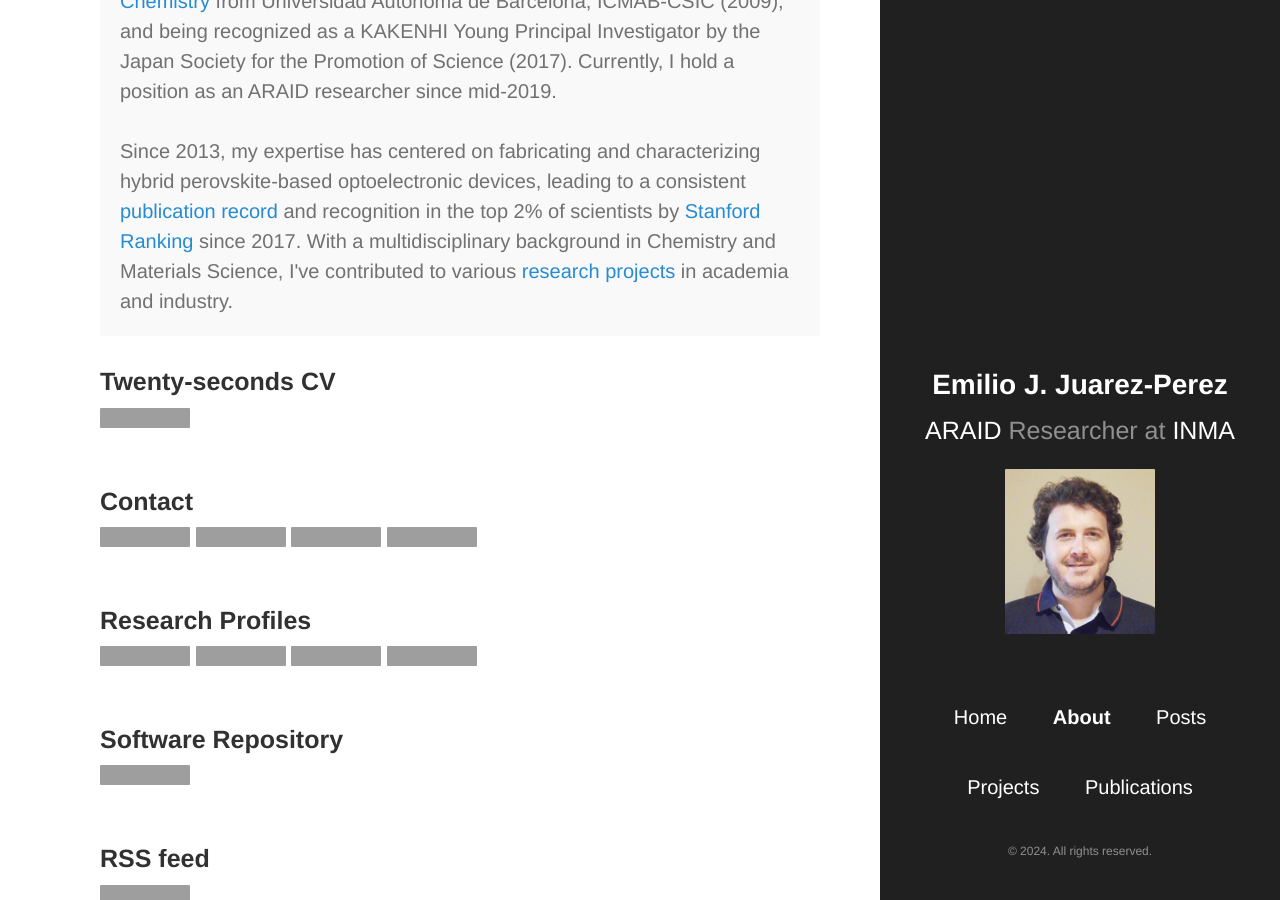
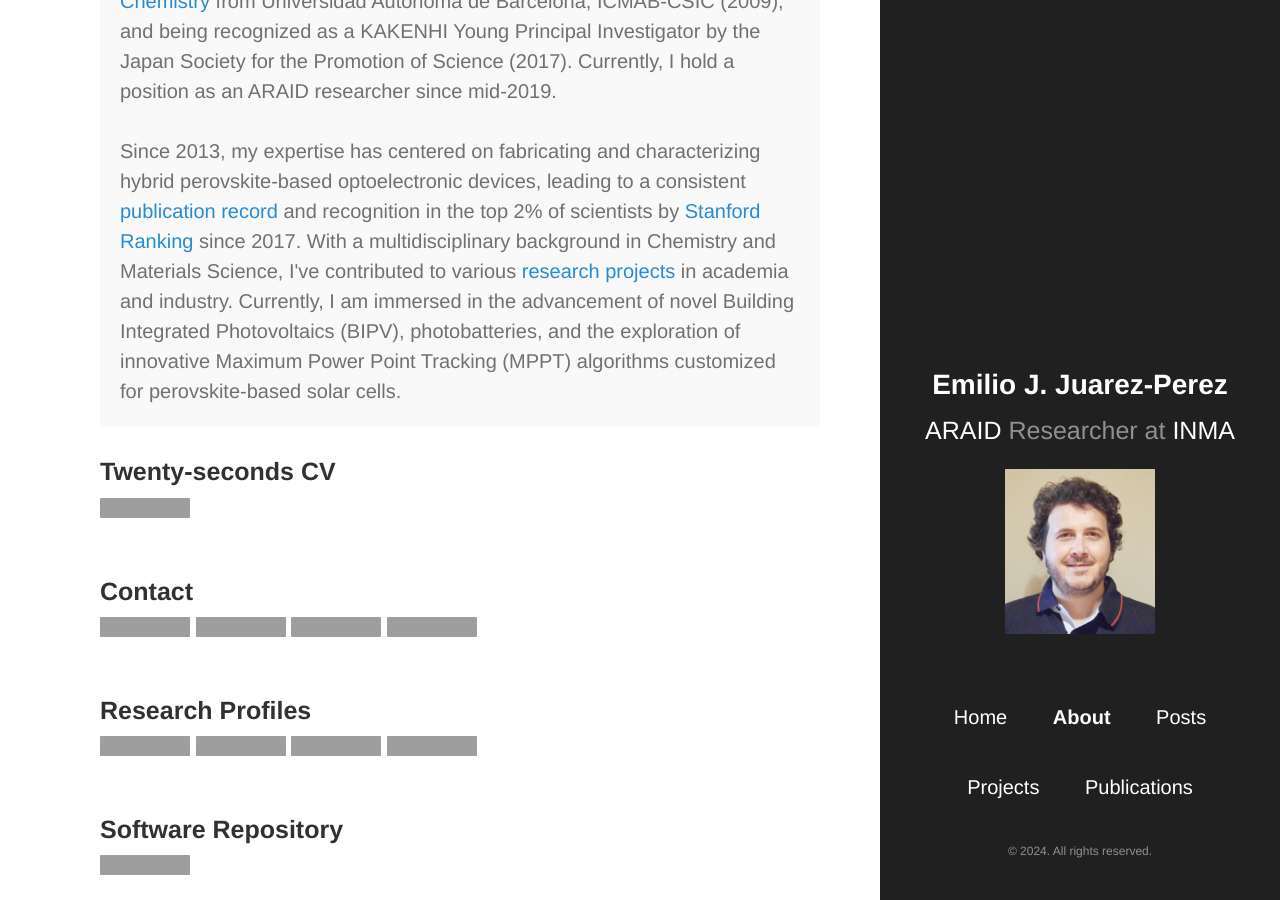
Before and after one commit to ejjpweb/ejjpweb.github.io, a Jekyll site: the page built from About.md, in a window 1280 px wide and 900 px high, scrolled down 435 px, cut to the strip 0-900 px from the top of the window. Built offline with Jekyll 4.4.1, drawn with Linux system fonts in a browser that asks for light colours; grey boxes are pictures that could not be loaded.

Commit message:
another minor update in about page

```diff
--- a/About.md
+++ b/About.md
@@ -10,7 +10,8 @@ title: About
 <p class="message">
 As a Chemical Engineer from Universidad de Granada (1998-2003), including a final grade research project at University College of London (2003-04), I have garnered diverse research experiences. Accomplishments include being an FPU fellow, earning an Outstanding Award <a href="http://hdl.handle.net/10803/3294"> PhD in Chemistry</a> from Universidad Autónoma de Barcelona, ICMAB-CSIC (2009), and being recognized as a KAKENHI Young Principal Investigator by the Japan Society for the Promotion of Science (2017). Currently, I hold a position as an ARAID researcher since mid-2019.
 <br><br>
-Since 2013, my expertise has centered on fabricating and characterizing hybrid perovskite-based optoelectronic devices, leading to a consistent <a href="https://www.emiliojuarez.es/Publications/">publication record</a> and recognition in the top 2% of scientists by <a href="https://www.emiliojuarez.es/2023/11/27/Standford_rankings/">Stanford Ranking</a> since 2017. With a multidisciplinary background in Chemistry and Materials Science, I've contributed to various <a href="https://www.emiliojuarez.es/Projects/">research projects</a> in academia and industry.
+Since 2013, my expertise has centered on fabricating and characterizing hybrid perovskite-based optoelectronic devices, leading to a consistent <a href="https://www.emiliojuarez.es/Publications/">publication record</a> and recognition in the top 2% of scientists by <a href="https://www.emiliojuarez.es/2023/11/27/Standford_rankings/">Stanford Ranking</a> since 2017. With a multidisciplinary background in Chemistry and Materials Science, I've contributed to various <a href="https://www.emiliojuarez.es/Projects/">research projects</a> in academia and industry. Currently, I am immersed in the advancement of novel Building Integrated Photovoltaics (BIPV), photobatteries, and the exploration of innovative Maximum Power Point Tracking (MPPT) algorithms customized for perovskite-based solar cells.
+
 </p>
 
 ### Twenty-seconds CV
```
